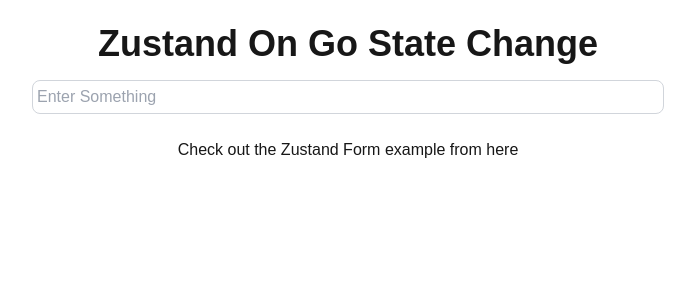
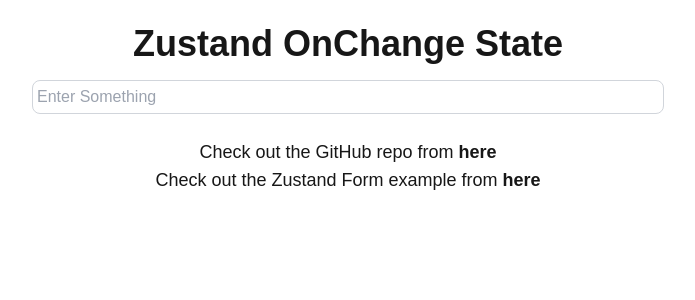
Before and after one commit to AVidhanR/ZustandExp, a Next.js app: page / in a window 1280 px wide. Shown: the top 300 px of the page, without its empty margins (292-987 px from the left). Built offline with nearby package versions, Linux system fonts and the light colour scheme.

Commit message:
Update page title and enhance GitHub repo link styling in Home component

```diff
--- a/app/page.tsx
+++ b/app/page.tsx
@@ -8,9 +8,7 @@
 
   return (
     <div className="flex flex-col items-center justify-center mx-auto my-2 p-2">
-      <h1 className="text-4xl my-2 font-bold mb-4">
-        Zustand On Go State Change
-      </h1>
+      <h1 className="text-4xl my-2 font-bold mb-4">Zustand OnChange State</h1>
       <input
         className="border rounded-lg w-1/2 dark:text-black border-gray-300 p-1"
         type="text"
@@ -20,9 +18,19 @@
       />
       <br />
       <h1 className="text-2xl text-center">{appName}</h1>
-      <span className="flex flex-row">
+      <span className="flex flex-row text-lg">
+        Check out the GitHub repo from&nbsp;
+        <Link
+          href={"https://github.com/AVidhanR/ZustandExp"}
+          className="hover:underline font-bold"
+          target="_blank"
+        >
+          here
+        </Link>
+      </span>
+      <span className="flex flex-row text-lg">
         Check out the Zustand Form example from&nbsp;
-        <Link href={"/zustand-form"} className="hover:underline">
+        <Link href={"/zustand-form"} className="hover:underline font-bold">
           here
         </Link>
       </span>
```
